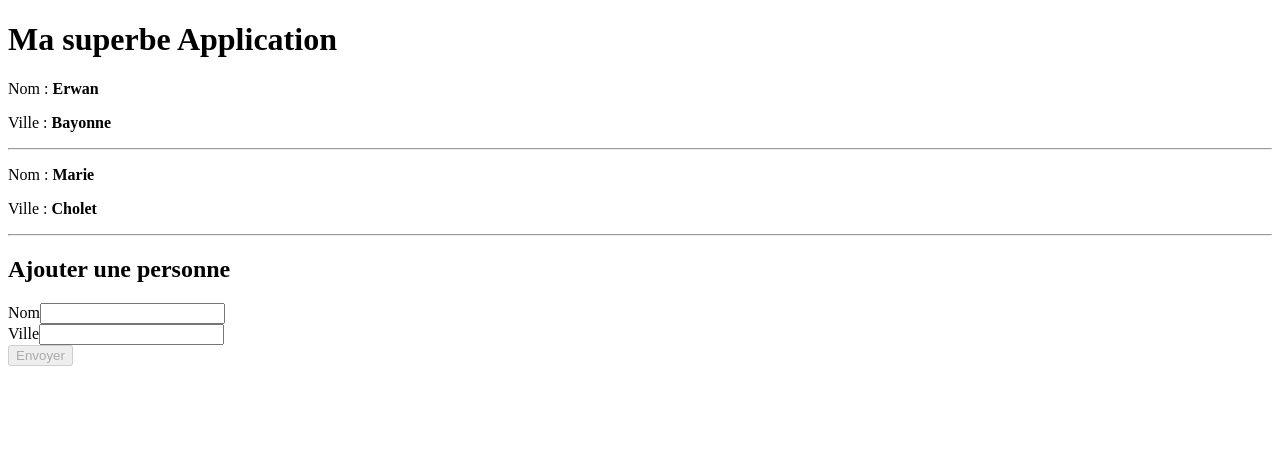
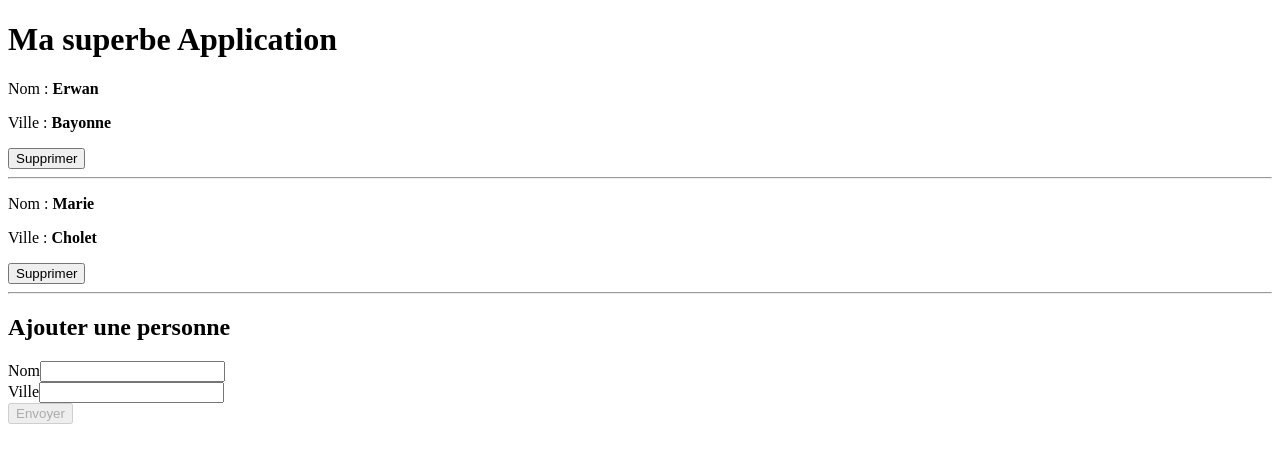
Before and after one commit to erwang64/angular_application_with_springboot, an Angular app: page / in a window 1280 px wide. Shown: the top 462 px of the page. Built offline with nearby package versions, Linux system fonts and the light colour scheme.

Commit message:
Ajout du bouton supprimer !

```diff
--- a/src/app/app.html
+++ b/src/app/app.html
@@ -4,7 +4,7 @@
 
   @for (p of listePersonnes; track p.nom) {
 
-      <app-personne [nom]="p.nom" [ville]="p.ville"></app-personne>
+      <app-personne [nom]="p.nom" [ville]="p.ville" (personneSupprimee)="supprimerDeLaListe($event)"></app-personne>
 
   }
 
@@ -12,15 +12,10 @@
   <p>La liste est vide</p>
 }
 
-<h2>Ajouter une personne</h2>
-    <form [formGroup]="form" (ngSubmit)="ajouterPersonne()">
-      <div>
-        <label for="name">Nom</label>
-        <input type="text" id="name" formControlName="name" />
-      </div>
-      <div>
-        <label for="ville">Ville</label>
-        <input type="text" id="ville" formControlName="ville" />
-      </div>
-      <button type="submit" [disabled]="form.invalid">Envoyer</button>
-    </form>
+<app-formulaire-ajout-personne (personneCreee)="ajouterALaListe($event)"></app-formulaire-ajout-personne>
+
+
+
+@for (p of listePersonnes; track p.nom) {
+
+}
--- a/src/app/app.ts
+++ b/src/app/app.ts
@@ -4,10 +4,11 @@ import { Personne } from "./components/personne/personne";
 import { Lumiere } from "./components/lumiere/lumiere";
 import { FormControl, FormGroup, Validators } from '@angular/forms';
 import { ReactiveFormsModule } from '@angular/forms';
+import { FormulaireAjoutPersonne } from "./components/formulaire-ajout-personne/formulaire-ajout-personne";
 
 @Component({
   selector: 'app-root',
-  imports: [RouterOutlet, Personne, Lumiere, ReactiveFormsModule],
+  imports: [RouterOutlet, Personne, Lumiere, ReactiveFormsModule, FormulaireAjoutPersonne],
   templateUrl: './app.html',
   styleUrl: './app.scss'
 })
@@ -18,31 +19,16 @@ export class App {
     { nom: 'Marie', ville: 'Cholet' },
   ]
 
+ajouterALaListe(nouvellePersonne: any) {
+  // Ici, on a accès à la liste, donc on peut faire le push !
+  this.listePersonnes.push(nouvellePersonne);
+}
 
-  // declaration du formulaire :
-
-  protected readonly form = new FormGroup({
-
-    name: new FormControl("", Validators.required),
-
-    ville: new FormControl("", [Validators.required]),
-  });
-
-ajouterPersonne() {
-  // On récupère les valeurs
-  const nouveauNom = this.form.value.name;
-  const nouvelleVille = this.form.value.ville;
-
-  // On vérifie qu'on a bien quelque chose avant de pousser
-  if (nouveauNom && nouvelleVille) {
-    this.listePersonnes.push({
-      nom: nouveauNom,
-      ville: nouvelleVille
-    });
-
-    // Bonus : On vide le formulaire après l'ajout pour faire propre
-    this.form.reset();
-  }
+supprimerDeLaListe(personneAEffacer: any) {
+  // On garde tout le monde SAUF celui qui a le même nom et la même ville
+  this.listePersonnes = this.listePersonnes.filter(p =>
+    p.nom !== personneAEffacer.nom || p.ville !== personneAEffacer.ville
+  );
 }
 
 }
--- /dev/null
+++ b/src/app/components/formulaire-ajout-personne/formulaire-ajout-personne.html
@@ -0,0 +1,12 @@
+<h2>Ajouter une personne</h2>
+    <form [formGroup]="form" (ngSubmit)="ajouterPersonne()">
+      <div>
+        <label for="name">Nom</label>
+        <input type="text" id="name" formControlName="name" />
+      </div>
+      <div>
+        <label for="ville">Ville</label>
+        <input type="text" id="ville" formControlName="ville" />
+      </div>
+      <button type="submit" [disabled]="form.invalid">Envoyer</button>
+    </form>
--- /dev/null
+++ b/src/app/components/formulaire-ajout-personne/formulaire-ajout-personne.ts
@@ -0,0 +1,43 @@
+import { Component, EventEmitter, Output } from '@angular/core';
+import { FormControl, FormGroup, Validators } from '@angular/forms';
+import { ReactiveFormsModule } from '@angular/forms';
+
+@Component({
+  selector: 'app-formulaire-ajout-personne',
+  imports: [ReactiveFormsModule],
+  templateUrl: './formulaire-ajout-personne.html',
+  styleUrl: './formulaire-ajout-personne.scss',
+})
+export class FormulaireAjoutPersonne {
+
+
+  // 2. On crée le lanceur d'alerte
+  @Output() personneCreee = new EventEmitter<any>();
+
+    // declaration du formulaire :
+
+  protected readonly form = new FormGroup({
+
+    name: new FormControl("", Validators.required),
+
+    ville: new FormControl("", [Validators.required]),
+  });
+
+ajouterPersonne() {
+  // On récupère les valeurs
+  const nouveauNom = this.form.value.name;
+  const nouvelleVille = this.form.value.ville;
+
+  // On vérifie qu'on a bien quelque chose avant de pousser
+  if (nouveauNom && nouvelleVille) {
+    this.personneCreee.emit({
+      nom: nouveauNom,
+      ville: nouvelleVille
+    });
+
+    // Bonus : On vide le formulaire après l'ajout pour faire propre
+    this.form.reset();
+  }
+}
+
+}
--- a/src/app/components/personne/personne.html
+++ b/src/app/components/personne/personne.html
@@ -1,5 +1,6 @@
 <div class="ma-carte">
     <p> Nom : <strong>{{ nom }}</strong></p>
     <p>Ville : <strong>{{ ville }}</strong></p>
+    <button (click)="supprimerPersonne()">Supprimer</button>
 </div>
 <hr>
--- a/src/app/components/personne/personne.ts
+++ b/src/app/components/personne/personne.ts
@@ -1,4 +1,4 @@
-import { Component, Input, input, signal, WritableSignal } from '@angular/core';
+import { Component, EventEmitter, Input, input, Output, signal, WritableSignal } from '@angular/core';
 
 @Component({
   selector: 'app-personne',
@@ -8,10 +8,21 @@ import { Component, Input, input, signal, WritableSignal } from '@angular/core';
 })
 export class Personne {
 
+
   // Angular attend un nom
   @Input() nom : string = '';
 
   // POur la Ville
   @Input() ville : string = '';
 
+  @Output() personneSupprimee = new EventEmitter<any>();
+
+  supprimerPersonne() {
+  // On met les infos de la personne dans l'enveloppe avant de l'envoyer
+   this.personneSupprimee.emit({
+     nom: this.nom,
+     ville: this.ville
+   });
+  }
+
 }
```
Also changed, not shown: src/app/components/formulaire-ajout-personne/formulaire-ajout-personne.scss (added), 1 other file (tests, documents, lock files or other folders).
